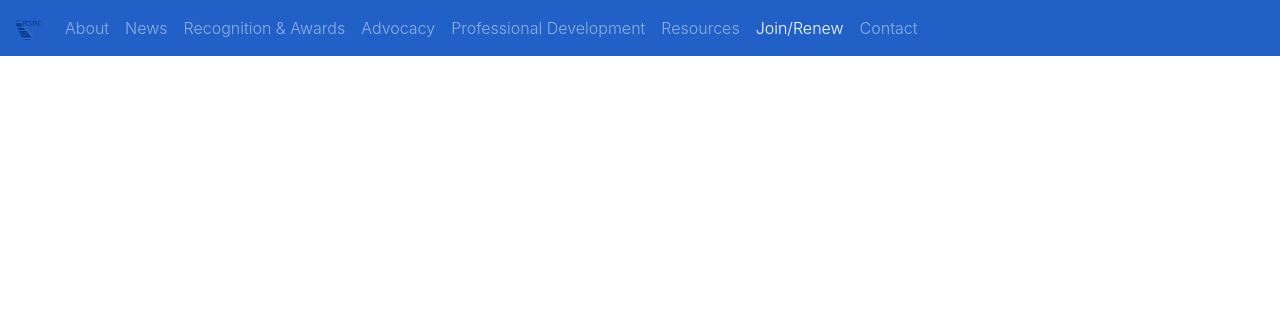
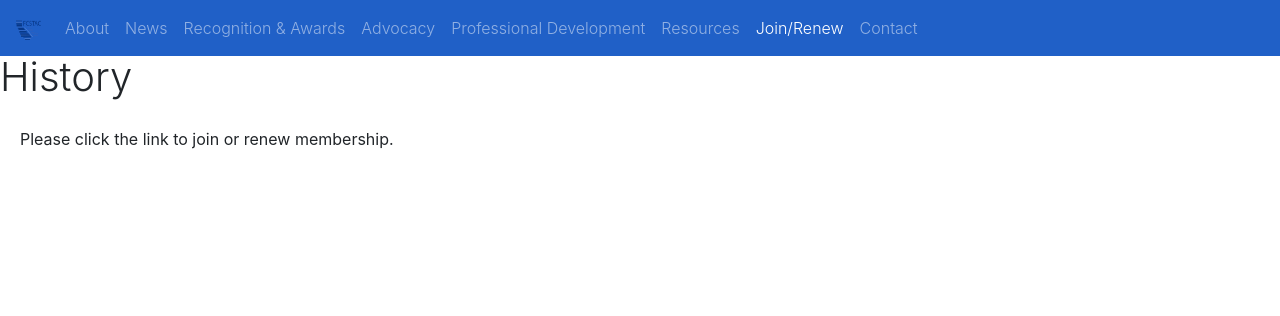
Before and after one commit to JustinRisney/Fcstac.org, a PHP site: page /join-renew in a window 1280 px wide. Shown: the top 316 px of the page. Run offline with PHP 8.4, Linux system fonts and the light colour scheme; some libraries are stand-ins or nearby versions.

Commit message:
Update index.php

```diff
--- a/src/join-renew/index.php
+++ b/src/join-renew/index.php
@@ -13,6 +13,8 @@
         <script src="https://code.jquery.com/jquery-3.2.1.slim.min.js" integrity="sha384-KJ3o2DKtIkvYIK3UENzmM7KCkRr/rE9/Qpg6aAZGJwFDMVNA/GpGFF93hXpG5KkN" crossorigin="anonymous"></script>
         <script src="https://cdnjs.cloudflare.com/ajax/libs/popper.js/1.11.0/umd/popper.min.js" integrity="sha384-b/U6ypiBEHpOf/4+1nzFpr53nxSS+GLCkfwBdFNTxtclqqenISfwAzpKaMNFNmj4" crossorigin="anonymous"></script>
         <script src="https://maxcdn.bootstrapcdn.com/bootstrap/4.0.0-beta/js/bootstrap.min.js" integrity="sha384-h0AbiXch4ZDo7tp9hKZ4TsHbi047NrKGLO3SEJAg45jXxnGIfYzk4Si90RDIqNm1" crossorigin="anonymous"></script>
+      <h1 style="font-weight: 300">History</h1>
+			<p style="padding: 20px 20px;"> Please click the link to join or renew membership.
       <a href="www.memberplanet.com/FCSTAC"></a>
     </body>
 </html>
```
